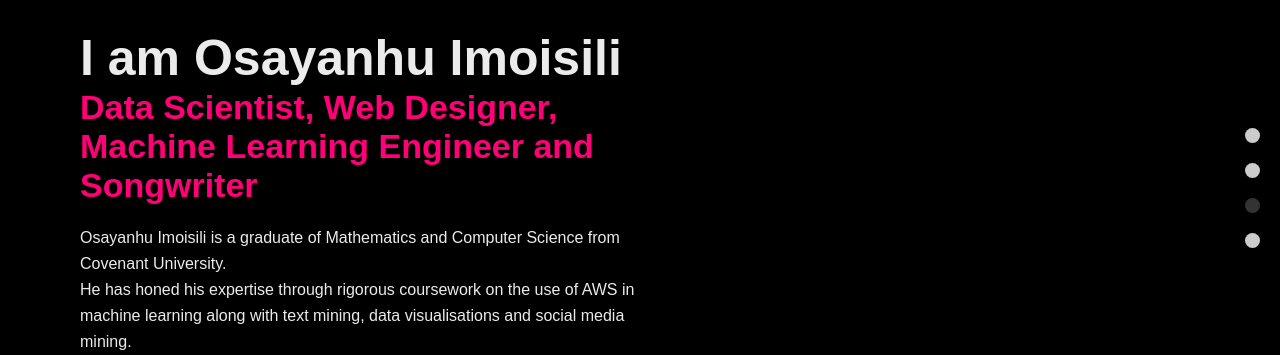
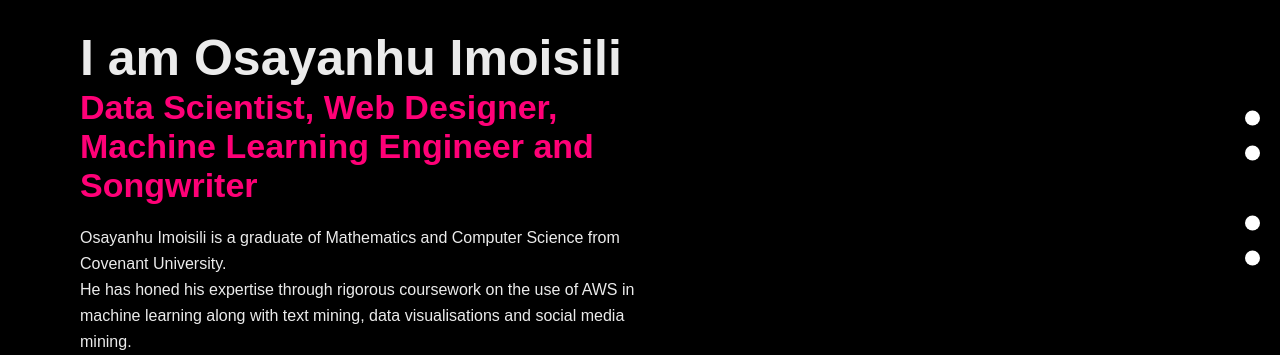
Before and after one commit to osayanhu/portfolio-site, a Flask app: page / in a window 1280 px wide. Shown: the part 212-567 px from the top of the page. Run offline with Flask 3, Linux system fonts and the light colour scheme; some libraries are stand-ins or nearby versions.

Commit message:
Additonal changes or features

```diff
--- a/static/styles.css
+++ b/static/styles.css
@@ -31,6 +31,10 @@ section {
 div{
     background:transparent;
 }
+
+h1, h2 {
+    background:transparent;
+}
 .dot-navigation {
     position: fixed;
     right: 20px;
@@ -44,14 +48,14 @@ div{
     width: 15px;
     height: 15px;
     margin: 10px 0;
-    background-color: #ccc;
+    background-color: white;
     border-radius: 50%;
     cursor: pointer;
     transition: background-color 0.3s;
 }
 
     .dot.active {
-        background-color: #333;
+        background-color: #000000;
     }
 
 nav {
--- a/templates/home.html
+++ b/templates/home.html
@@ -30,13 +30,14 @@
     </header>
 
     <div class="dot-navigation">
+        <div class="dot" data-target="home"></div>
         <div class="dot" data-target="about"></div>
         <div class="dot" data-target="projects"></div>
         <div class="dot" data-target="skills"></div>
         <div class="dot" data-target="timeline"></div>
     </div>
 
-    <section class="hero">
+    <section class="hero" id="'home'">
         <div class="hero-content">
             <h1>I am Osayanhu Imoisili</h1>
             <h2>Data Scientist, Web Designer, Machine Learning Engineer and Songwriter</h2>
```
